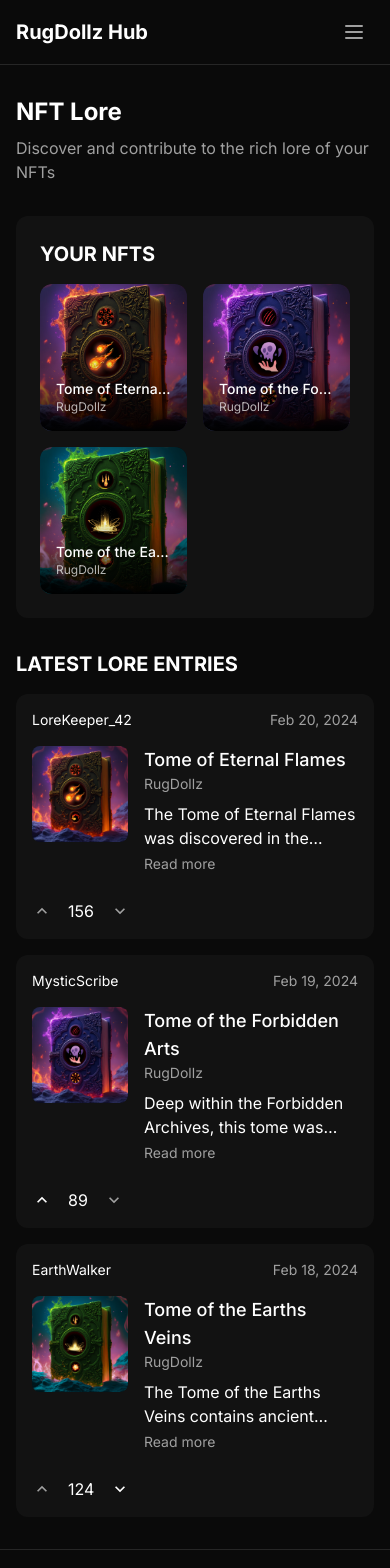
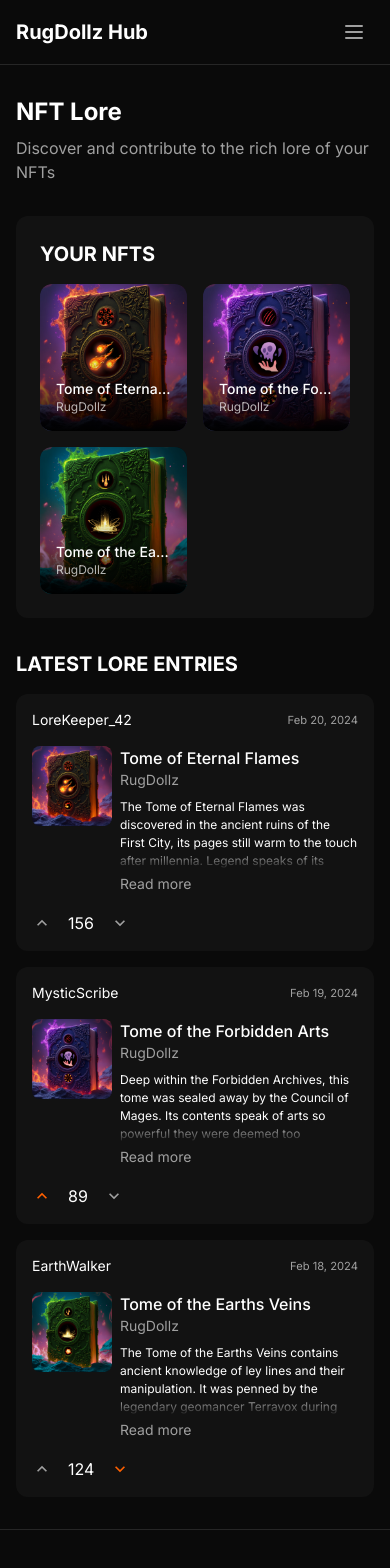
Before and after one commit to LatinGeek/rugdollz-central-hub, a Next.js app: page /nft-lore in a window 390 px wide. Shown: the top 1568 px of the page. Built offline with nearby package versions, Linux system fonts and the light colour scheme.

Commit message:
[FEATURE] [LoreEntry] Design enhancements for read more / show less buttons and mobile view

```diff
--- a/app/components/nft-lore/LoreEntry.tsx
+++ b/app/components/nft-lore/LoreEntry.tsx
@@ -1,6 +1,6 @@
 'use client'
 
-import { useState } from 'react'
+import { useState, useRef, useEffect } from 'react'
 
 function formatDate(dateString: string): string {
   const date = new Date(dateString)
@@ -46,34 +46,64 @@ interface LoreEntry {
 
 interface LoreEntryProps {
   entry: LoreEntry
-  onVote: (entryId: string, vote: 'up' | 'down') => void
+  onVote: (entryId: string, vote: 'up' | 'down' | null) => void
 }
 
 export function LoreEntry({ entry, onVote }: LoreEntryProps) {
   const [isExpanded, setIsExpanded] = useState(false)
+  const [needsTruncation, setNeedsTruncation] = useState(false)
+  const contentRef = useRef<HTMLParagraphElement>(null)
+
+  useEffect(() => {
+    const checkOverflow = () => {
+      const element = contentRef.current
+      if (element) {
+        // Check if content height is greater than 3 lines (assuming 1.5em line height)
+        const lineHeight = parseFloat(getComputedStyle(element).lineHeight)
+        const maxHeight = lineHeight * 3
+        setNeedsTruncation(element.scrollHeight > maxHeight)
+      }
+    }
+
+    checkOverflow()
+    // Recheck on window resize
+    window.addEventListener('resize', checkOverflow)
+    return () => window.removeEventListener('resize', checkOverflow)
+  }, [entry.content])
 
   const handleVote = (vote: 'up' | 'down') => {
     // If user clicks the same vote again, remove their vote
     if (entry.userVote === vote) {
-      onVote(entry.id, entry.userVote === 'up' ? 'down' : 'up')
+      onVote(entry.id, null)
     } else {
       onVote(entry.id, vote)
     }
   }
 
   return (
-    <div className="bg-[rgb(var(--bg-dark))] rounded-xl p-4 space-y-4">
+    <div className="bg-[rgb(var(--bg-dark))] rounded-xl p-4 sm:p-4 space-y-4">
       {/* Author and timestamp */}
       <div className="flex items-center justify-between text-sm">
         <span className="text-[rgb(var(--text-primary))]">{entry.author}</span>
-        <span className="text-[rgb(var(--text-secondary))]" title={new Date(entry.createdAt).toLocaleString()}>
+        <span
+          className="text-[0.8em] sm:text-sm text-[rgb(var(--text-secondary))]"
+          title={new Date(entry.createdAt).toLocaleDateString('en-US', {
+            year: 'numeric',
+            month: '2-digit',
+            day: '2-digit',
+            hour: '2-digit',
+            minute: '2-digit',
+            second: '2-digit',
+            hour12: false
+          })}
+        >
           {formatDate(entry.createdAt)}
         </span>
       </div>
 
       {/* NFT Preview */}
-      <div className="flex gap-4">
-        <div className="w-24 h-24 rounded-lg overflow-hidden flex-shrink-0">
+      <div className="flex gap-2 sm:gap-4">
+        <div className="w-20 h-20 sm:w-24 sm:h-24 rounded-lg overflow-hidden flex-shrink-0">
           <img
             src={entry.nft.imageUrl}
             alt={entry.nft.name}
@@ -81,33 +111,47 @@ export function LoreEntry({ entry, onVote }: LoreEntryProps) {
           />
         </div>
         <div className="flex-1">
-          <h3 className="text-lg font-medium text-[rgb(var(--text-primary))]">
+          <h3 className="text-base sm:text-lg font-medium text-[rgb(var(--text-primary))]">
             {entry.nft.name}
           </h3>
           <p className="text-sm text-[rgb(var(--text-secondary))] mb-2">
             {entry.nft.collection}
           </p>
-          <p className={`text-[rgb(var(--text-primary))] ${!isExpanded && 'line-clamp-2'}`}>
+          <div className="relative">
+            <div className={`relative ${
+              isExpanded
+                ? 'transition-[max-height] duration-300 ease-in-out max-h-[1000px]'
+                : 'transition-[max-height] duration-100 ease-in max-h-[4.5em] overflow-hidden'
+            }`}>
+              <p
+                ref={contentRef}
+                className="text-xs sm:text-sm text-[rgb(var(--text-primary))] leading-[1.5]"
+              >
                 {entry.content}
               </p>
-          {entry.content.length > 150 && (
+              {!isExpanded && needsTruncation && (
+                <div className="absolute bottom-0 left-0 right-0 h-6 bg-gradient-to-t from-[rgb(var(--bg-dark))] to-transparent pointer-events-none" />
+              )}
+            </div>
+            {needsTruncation && (
               <button
                 onClick={() => setIsExpanded(!isExpanded)}
-              className="text-sm text-[rgb(var(--text-secondary))] hover:text-[rgb(var(--text-primary))] mt-1"
+                className="text-sm text-[rgb(var(--text-secondary))] sm:hover:text-[rgb(var(--text-primary))] mt-1 transition-colors duration-200"
               >
                 {isExpanded ? 'Show less' : 'Read more'}
               </button>
             )}
           </div>
         </div>
+      </div>
 
       {/* Voting */}
-      <div className="flex items-center gap-4 pt-2">
+      <div className="flex items-center gap-4">
         <button
           onClick={() => handleVote('up')}
           className={`flex items-center gap-1 transition-colors ${
             entry.userVote === 'up'
-              ? 'text-[rgb(var(--accent))]'
+              ? 'text-[rgb(var(--primary-orange))]'
               : 'text-[rgb(var(--text-secondary))] hover:text-[rgb(var(--text-primary))]'
           }`}
         >
@@ -120,7 +164,7 @@ export function LoreEntry({ entry, onVote }: LoreEntryProps) {
           onClick={() => handleVote('down')}
           className={`flex items-center gap-1 transition-colors ${
             entry.userVote === 'down'
-              ? 'text-[rgb(var(--accent))]'
+              ? 'text-[rgb(var(--primary-orange))]'
               : 'text-[rgb(var(--text-secondary))] hover:text-[rgb(var(--text-primary))]'
           }`}
         >
```
Lines whose indentation alone changed are shown as unchanged.
